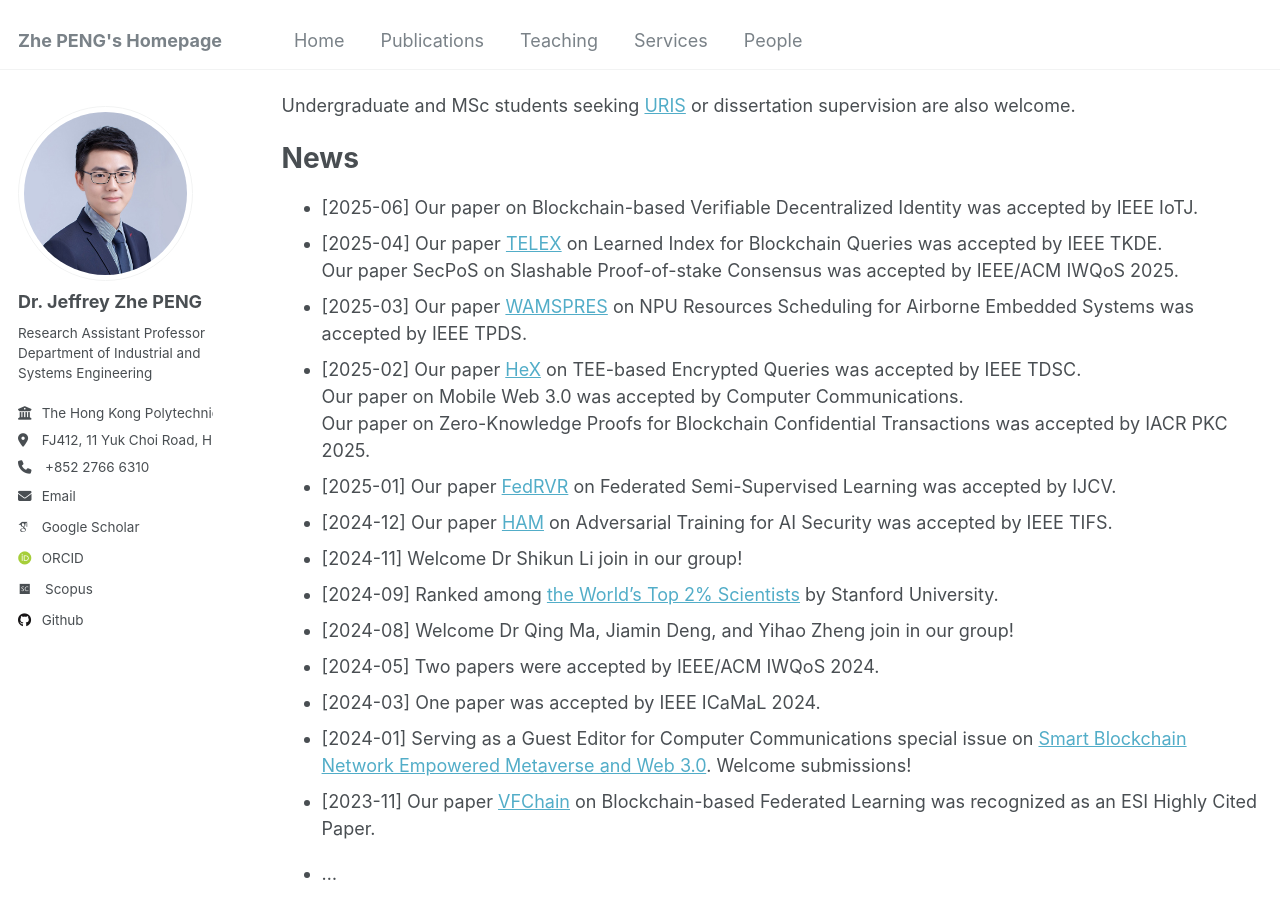
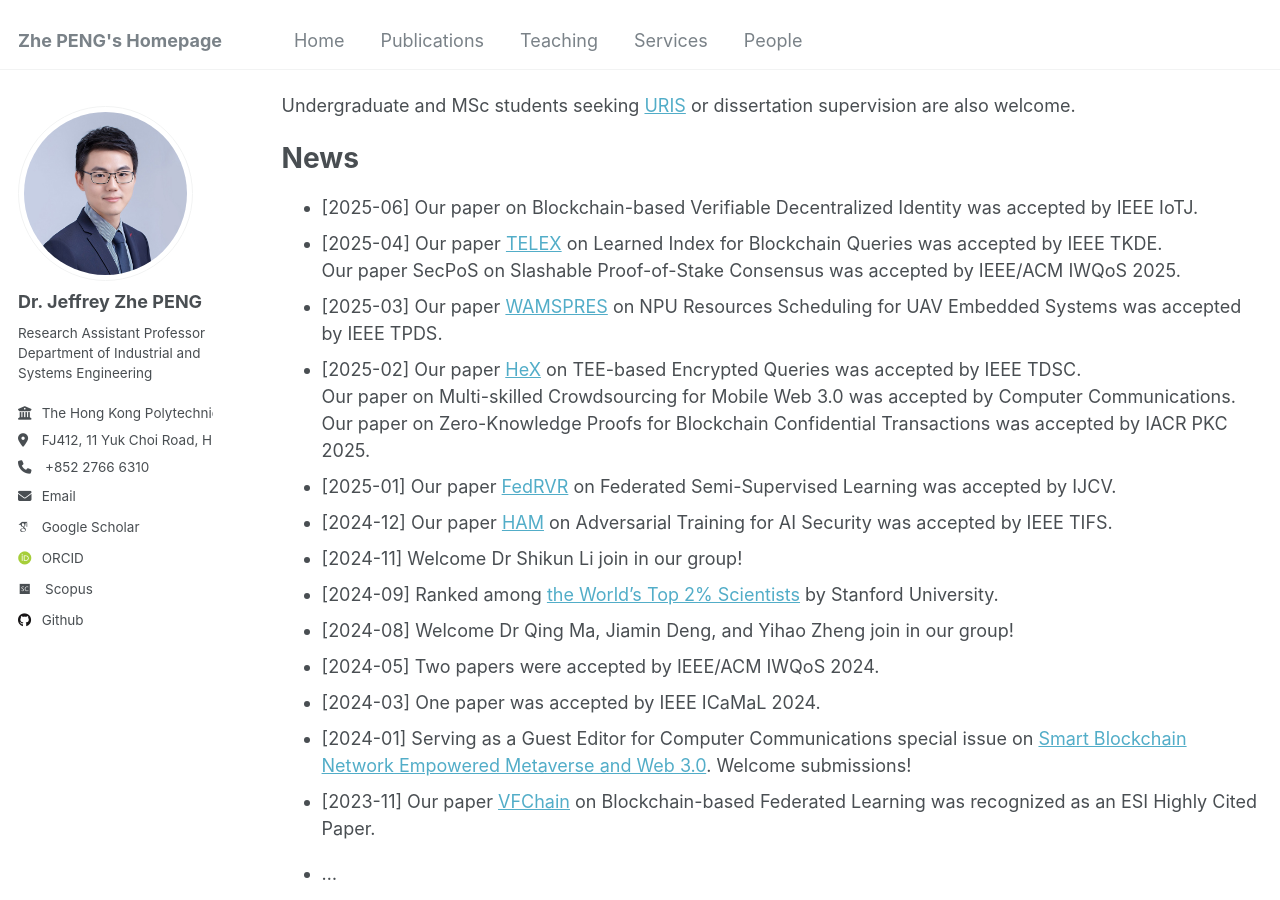
Before and after one commit to PENG-Zhe/peng-zhe.github.io, a Jekyll site: the page built from _pages/about.md, in a window 1280 px wide and 900 px high, scrolled down 715 px. Built offline with Jekyll 4.4.1, drawn with Linux system fonts in a browser that asks for light colours; some web fonts are replaced.

Commit message:
Update about.md

```diff
--- a/_pages/about.md
+++ b/_pages/about.md
@@ -27,10 +27,10 @@ Undergraduate and MSc students seeking [URIS](https://www.polyu.edu.hk/gs/ug-res
 # News
 - [2025-06] Our paper on Blockchain-based Verifiable Decentralized Identity was accepted by IEEE IoTJ.
 - [2025-04] Our paper <a href="https://ieeexplore.ieee.org/document/10979200" target="_blank">TELEX</a> on Learned Index for Blockchain Queries was accepted by IEEE TKDE. <br>
-Our paper SecPoS on Slashable Proof-of-stake Consensus was accepted by IEEE/ACM IWQoS 2025.
-- [2025-03] Our paper <a href="https://ieeexplore.ieee.org/document/10942549" target="_blank">WAMSPRES</a> on NPU Resources Scheduling for Airborne Embedded Systems was accepted by IEEE TPDS.
+Our paper SecPoS on Slashable Proof-of-Stake Consensus was accepted by IEEE/ACM IWQoS 2025.
+- [2025-03] Our paper <a href="https://ieeexplore.ieee.org/document/10942549" target="_blank">WAMSPRES</a> on NPU Resources Scheduling for UAV Embedded Systems was accepted by IEEE TPDS.
 - [2025-02] Our paper <a href="https://ieeexplore.ieee.org/document/10882945" target="_blank">HeX</a> on TEE-based Encrypted Queries was accepted by IEEE TDSC. <br>
-Our paper on Mobile Web 3.0 was accepted by Computer Communications. <br>
+Our paper on Multi-skilled Crowdsourcing for Mobile Web 3.0 was accepted by Computer Communications. <br>
 Our paper on Zero-Knowledge Proofs for Blockchain Confidential Transactions was accepted by IACR PKC 2025.
 - [2025-01] Our paper <a href="https://link.springer.com/article/10.1007/s11263-024-02330-1" target="_blank">FedRVR</a> on Federated Semi-Supervised Learning was accepted by IJCV.
 - [2024-12] Our paper <a href="https://ieeexplore.ieee.org/document/10795188" target="_blank">HAM</a> on Adversarial Training for AI Security was accepted by IEEE TIFS.
```
